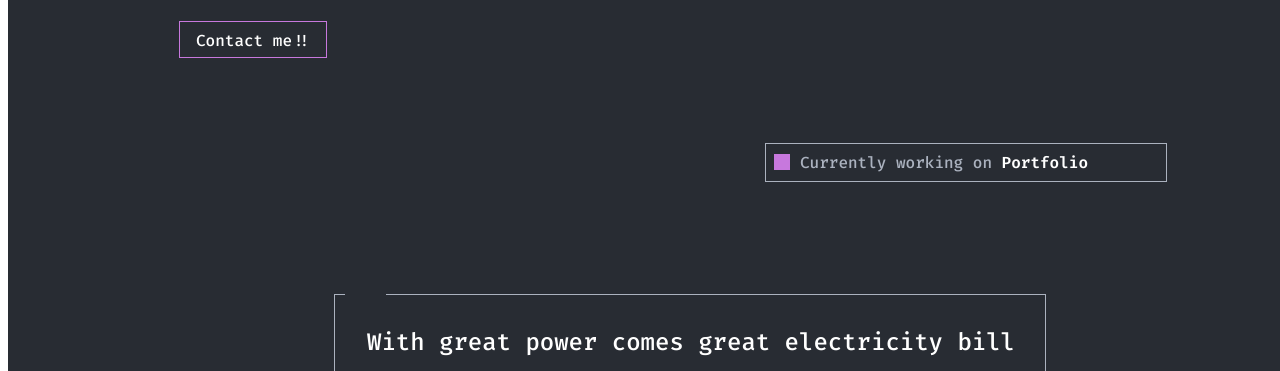
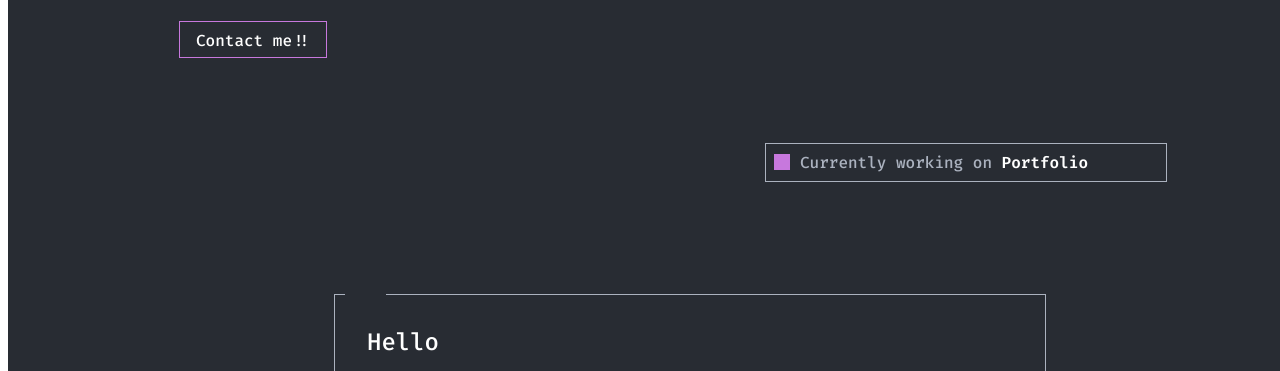
Before and after one commit to Tanujseth/Tanujseth.github.io, a plain HTML site: page index.html in a window 1280 px wide. Shown: the part 374-745 px from the top of the page. Drawn offline with Linux system fonts and the light colour scheme.

Commit message:
Update index.html

```diff
--- a/index.html
+++ b/index.html
@@ -20,7 +20,7 @@
         <button class="quote">
           <div class="frame-1"><div class="quote-2"></div></div>
           <span class="with-great-power"
-            >With great power comes great electricity bill</span
+            >Hello</span
           >
           <div class="quote-3"><span class="dr-who">- Dr. Who</span></div>
           <div class="quote-4"><div class="quote-5"></div></div>
```
